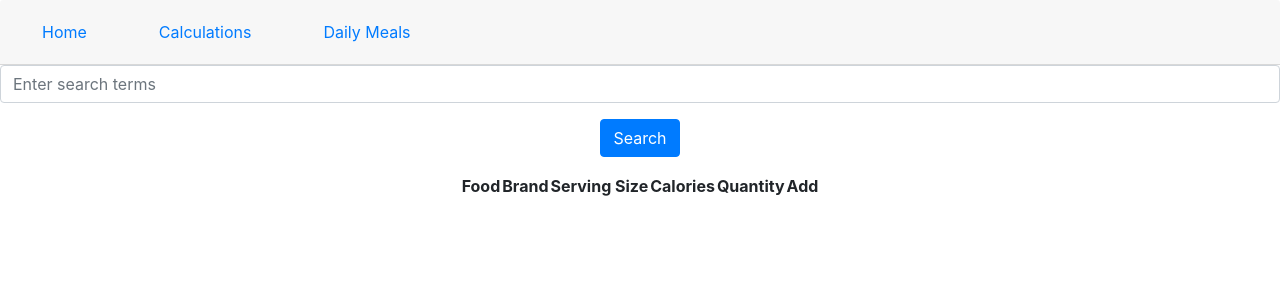
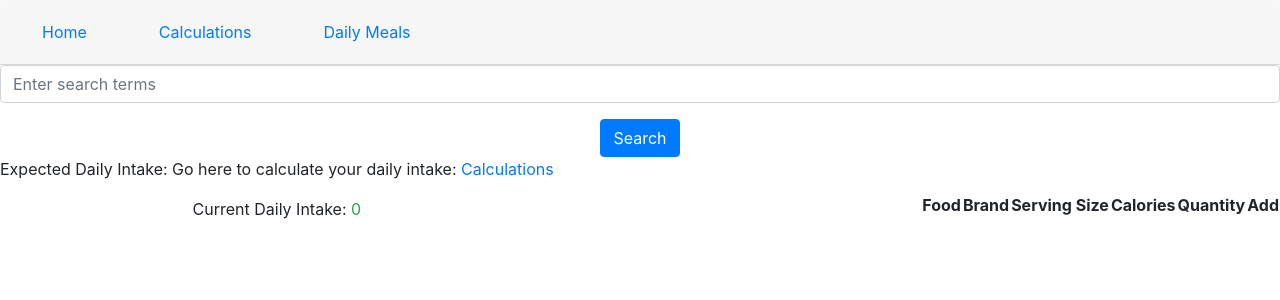
Before and after one commit to kautif/meal_planner, a React (Create React App) app: page /addfood in a window 1280 px wide. Shown: the top 300 px of the page. Built offline with nearby package versions, Linux system fonts and the light colour scheme.

Commit message:
added intake comparison while adding and removing food

```diff
--- a/src/components/BasicInfo/BasicInfo.js
+++ b/src/components/BasicInfo/BasicInfo.js
@@ -10,7 +10,7 @@ import { setSex, setHeight, setWeight, setActivity, calcIntake } from "../../red
 
 export default function BasicInfo () {
     const dispatch = useDispatch();
-    const intake = useSelector((state) => state.planner.intake);
+    const dailyIntake = useSelector((state) => state.planner.dailyIntake);
     return (
         <div className="basicInfo__container">
         <Form>
@@ -83,7 +83,7 @@ export default function BasicInfo () {
                 </Row>
                 <Row className="mt-3">
                     <h3>Daily Caloric Intake</h3>
-                    <h5>{intake}</h5>
+                    <h5>{dailyIntake}</h5>
                 </Row>
             </Container>
         </Form>
--- a/src/components/FoodList/FoodList.js
+++ b/src/components/FoodList/FoodList.js
@@ -1,18 +1,28 @@
 import React from "react";
 import Nav from "../Nav/Nav";
-import { useSelector } from "react-redux";
+import { useSelector, useDispatch } from "react-redux";
+import { removeFood } from "../../redux/plannerSlice";
+import { Button } from "react-bootstrap";
 
 export default function FoodList () {
     const foods = useSelector(state => state.planner.food);
+    const dailyIntake = useSelector(state => state.planner.dailyIntake);
+    const currentIntake = useSelector(state => state.planner.currentIntake);
+    const dispatch = useDispatch();
     console.log("foods: ", foods);
-    const meals = foods.map((item) => {
+    const meals = foods.map((item, i) => {
         return (
-            <tr>
+            <tr key={i}>
                 <td>{item.desc}</td>
                 <td>{item.brand}</td>
                 <td>{item.servingSize}{item.servingSizeUnit}</td>
                 <td>{item.energy}</td>
                 <td>{item.quantity}</td>
+                <td><Button
+                    onClick={() => {
+                        dispatch(removeFood(i));
+                    }}
+                >Remove</Button></td>
             </tr>
         )
     })
@@ -20,7 +30,12 @@ export default function FoodList () {
         <div>
             <Nav />
             <h1>Food List</h1>
-            <table className="ml-auto mr-auto mt-3">
+            <div className="d-flex">
+                <div>
+                    <p>Expected Daily Intake: {dailyIntake}</p>
+                    <p>Current Daily Intake: <span className={currentIntake <= dailyIntake ? "text-success" : "text-danger"}>{currentIntake}</span></p>
+                </div>
+                <table className="ml-auto mt-3">
                         <tr>
                             <th>Food</th>
                             <th>Brand</th>
@@ -29,8 +44,11 @@ export default function FoodList () {
                             <th>Quantity</th>
                             <th>Remove</th>
                         </tr>
+                        <tbody>
                             {meals}
+                        </tbody>
                     </table>
+            </div>
         </div>
     )
 }
--- a/src/components/Nutrition/Nutrition.js
+++ b/src/components/Nutrition/Nutrition.js
@@ -4,8 +4,13 @@ import axios from "axios";
 import { addFood } from "../../redux/plannerSlice";
 import { useSelector, useDispatch } from "react-redux";
 import Nav from "../Nav/Nav";
+import { current } from "@reduxjs/toolkit";
+import { Link } from "react-router-dom";
 
 function Nutrition () {
+    const dailyIntake = useSelector(state => state.planner.dailyIntake);
+    const currentIntake = useSelector(state => state.planner.currentIntake);
+
     const [search, setSearch] = useState("");
     let [food, setFood] = useState([]);
     let foodResults;
@@ -47,7 +52,7 @@ function Nutrition () {
                                 }
                             })
                         }</td>
-                        <td><input className={`food-quantity-${i}`} type="number" /></td>
+                        <td><input className={`w-50 food-quantity-${i}`} type="number" /></td>
                         <td><button
                                 onClick={() => {
                                     dispatch(addFood({
@@ -90,8 +95,12 @@ function Nutrition () {
                         getNutrition();
                 }}>Search</Button>
             </Form>
+            <div className="d-flex">
             <div>
-                <table className="ml-auto mr-auto mt-3">
+                <p>Expected Daily Intake: {dailyIntake === 0 ? <span>Go here to calculate your daily intake: <Link to="/calculations">Calculations</Link></span> : dailyIntake}</p>
+                <p>Current Daily Intake: <span className={currentIntake <= dailyIntake ? "text-success" : "text-danger"}>{currentIntake}</span></p>
+            </div>
+                <table className="ml-auto mt-3">
                     <tr>
                         <th>Food</th>
                         <th>Brand</th>
@@ -100,7 +109,9 @@ function Nutrition () {
                         <th>Quantity</th>
                         <th>Add</th>
                     </tr>
-                    {retrievedFood}
+                    <tbody>
+                        {retrievedFood}
+                    </tbody>
                 </table>
             </div>
         </div>
--- a/src/redux/plannerSlice.js
+++ b/src/redux/plannerSlice.js
@@ -14,7 +14,9 @@ const initialState = {
         cm: 0,
         kg: 0
     },
-    food: []
+    food: [],
+    currentIntake: 0,
+    dailyIntake: 0
 }
 
 export const plannerSlice = createSlice({
@@ -57,11 +59,11 @@ export const plannerSlice = createSlice({
 
 
                 if (state.sex.toLowerCase() === "male") {
-                    state.intake = (66.47 + (13.75 * state.weight) + (5.003 * state.height) - (6.755 * state.age)) * activityLevel;
-                    state.intake = state.intake.toFixed();
+                    state.dailyIntake = (66.47 + (13.75 * state.weight) + (5.003 * state.height) - (6.755 * state.age)) * activityLevel;
+                    state.dailyIntake = state.dailyIntake.toFixed();
                 } else {
-                    state.intake = (655.1 + (9.563 * state.weight) + (1.850 * state.height) - (4.676 * state.age)) * activityLevel;
-                    state.intake = state.intake.toFixed();
+                    state.dailyIntake = (655.1 + (9.563 * state.weight) + (1.850 * state.height) - (4.676 * state.age)) * activityLevel;
+                    state.dailyIntake = state.dailyIntake.toFixed();
                 }
             } else {
                 alert(`sex: ${state.sex}, weight: ${state.weight}, height: ${state.height}, activity: ${state.activity}`);
@@ -95,7 +97,11 @@ export const plannerSlice = createSlice({
         },
         addFood: (state, action) => {
             state.food = [...state.food, action.payload];
-            console.log("Food: ", state.food);
+            state.currentIntake += action.payload.energy * action.payload.quantity;
+        },
+        removeFood: (state, action) => {
+            state.currentIntake -= state.food[action.payload].energy * state.food[action.payload].quantity;
+            state.food.splice(action.payload, 1);
         }
     }
 })
@@ -111,6 +117,7 @@ export const { setSex,
                 setFeet,
                 setInches,
                 convertFeetAndInchesToCm,
-                addFood
+                addFood,
+                removeFood
             } = plannerSlice.actions;
 export default plannerSlice.reducer;
```
Lines whose indentation alone changed are shown as unchanged.
